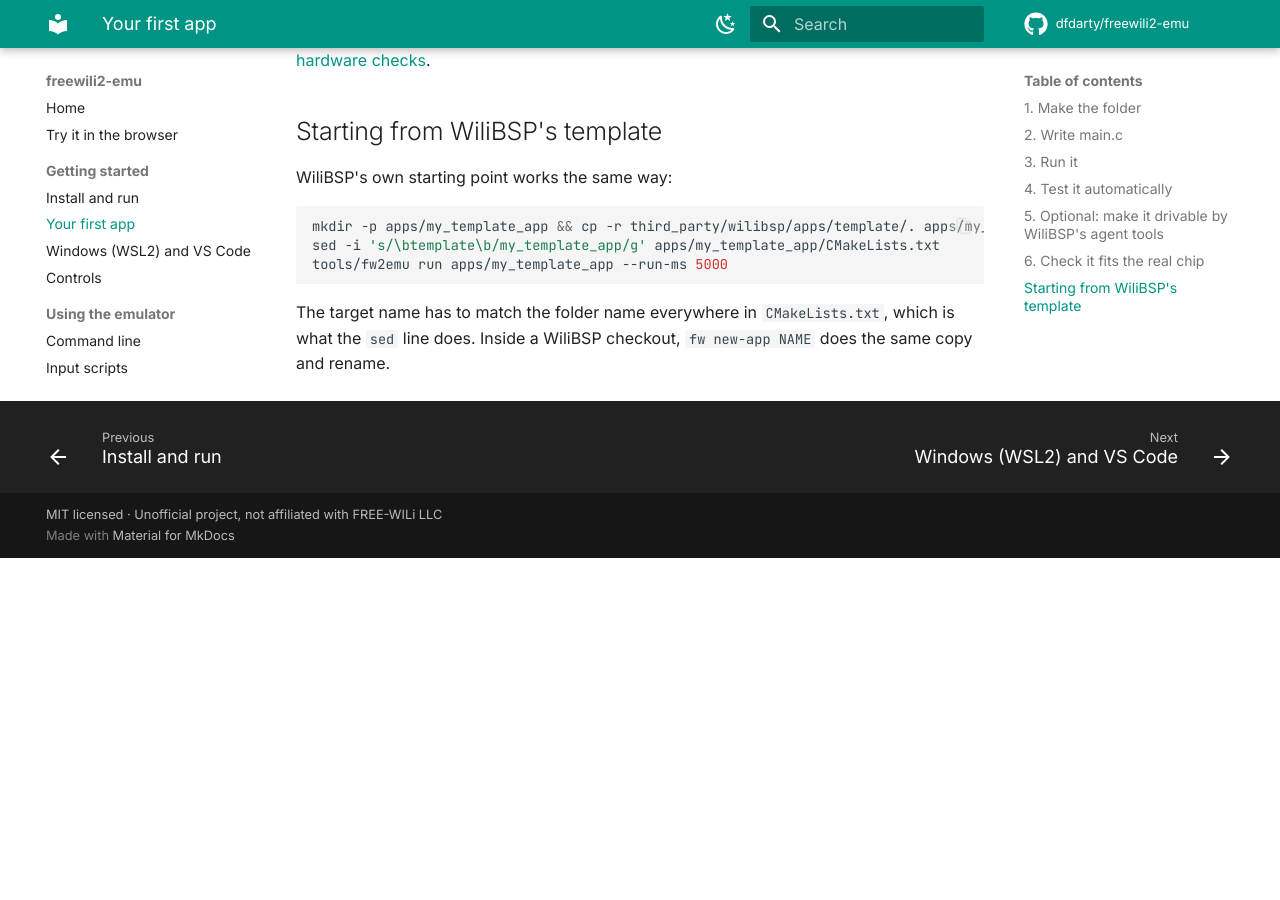
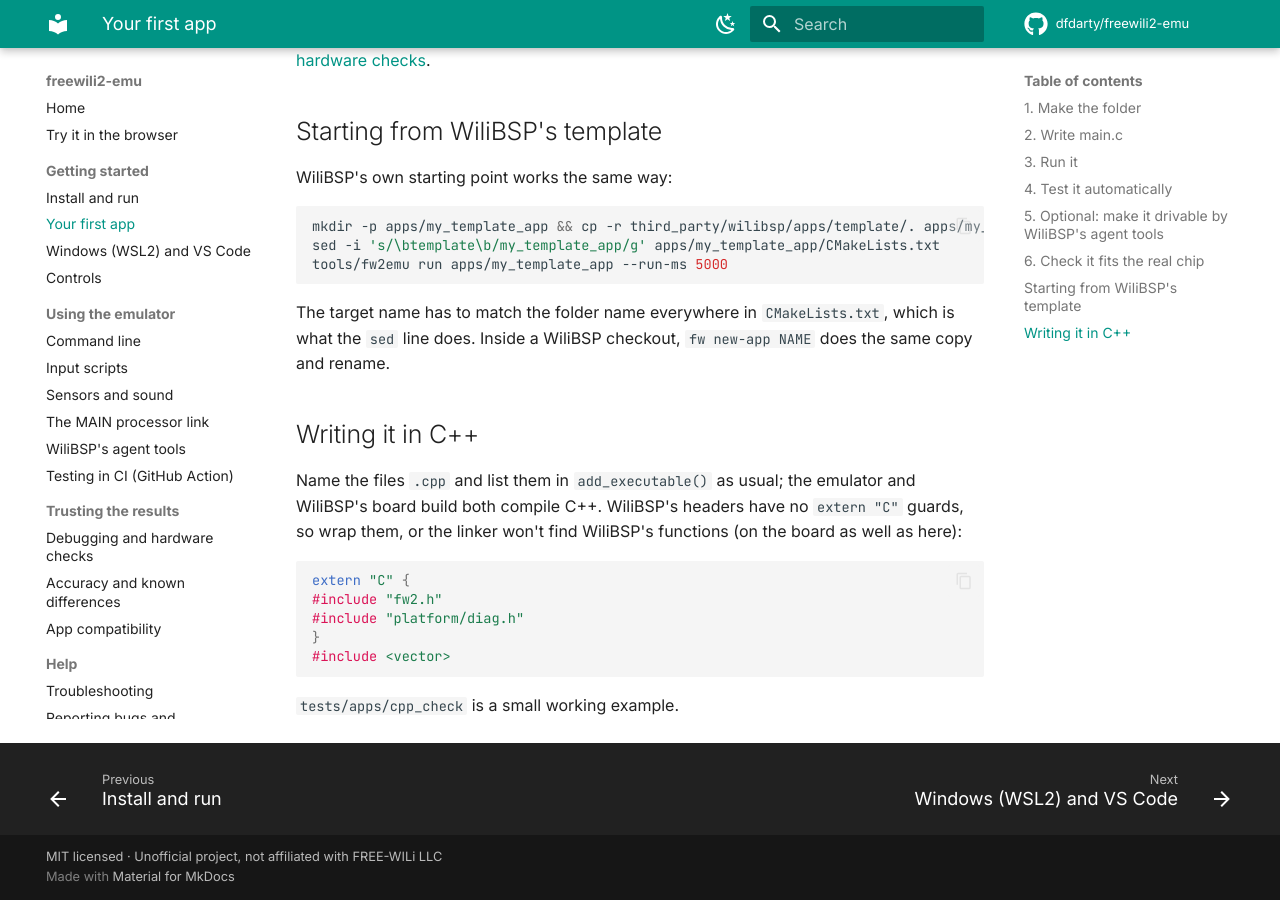
Before and after one commit to dfdarty/freewili2-emu, an MkDocs documentation site: the page built from docs/first-app.md, in a window 1280 px wide and 900 px high, scrolled down 4620 px. Built offline with MkDocs 1.6.1 and Material for MkDocs 9.7.7, drawn with Linux system fonts in a browser that asks for light colours; comment, search, counter and statistics services are not loaded; before the commit the page ends 5178 px from its top, so only the background shows below that.

Commit message:
C++ apps: enable CXX, and give a C++ main() C linkage
The app's main() is renamed to fw2_emu_app_main(); in a .cpp file that
name was mangled and core.c's call didn't link. A forced include declares
it extern "C" first. tests/apps/cpp_check covers it.

Co-Authored-By: Claude Opus 5.5 <noreply@anthropic.com>
Claude-Session: https://claude.ai/code/session_011trzLwWpaPA8Ye3xXw5xUM

````diff
--- a/CMakeLists.txt
+++ b/CMakeLists.txt
@@ -6,7 +6,7 @@ cmake_minimum_required(VERSION 3.20)
 # the Pico SDK (emu/sdk/include). Hardware is replaced by device models
 # (emu/src/dev_*.c) that speak the same register / wire protocols.
 
-project(freewili2_emu C)
+project(freewili2_emu C CXX)  # CXX: WiliBSP apps may be C++, as in its own build
 
 set(CMAKE_C_STANDARD 11)
 set(CMAKE_C_EXTENSIONS ON)
--- a/docs/first-app.md
+++ b/docs/first-app.md
@@ -221,3 +221,20 @@ tools/fw2emu run apps/my_template_app --run-ms 5000
 The target name has to match the folder name everywhere in
 `CMakeLists.txt`, which is what the `sed` line does. Inside a WiliBSP
 checkout, `fw new-app NAME` does the same copy and rename.
+
+## Writing it in C++
+
+Name the files `.cpp` and list them in `add_executable()` as usual; the
+emulator and WiliBSP's board build both compile C++. WiliBSP's headers
+have no `extern "C"` guards, so wrap them, or the linker won't find
+WiliBSP's functions (on the board as well as here):
+
+```cpp
+extern "C" {
+#include "fw2.h"
+#include "platform/diag.h"
+}
+#include <vector>
+```
+
+`tests/apps/cpp_check` is a small working example.
````
Also changed, not shown: CHANGELOG.md (+4 -0 lines), 5 other files.
